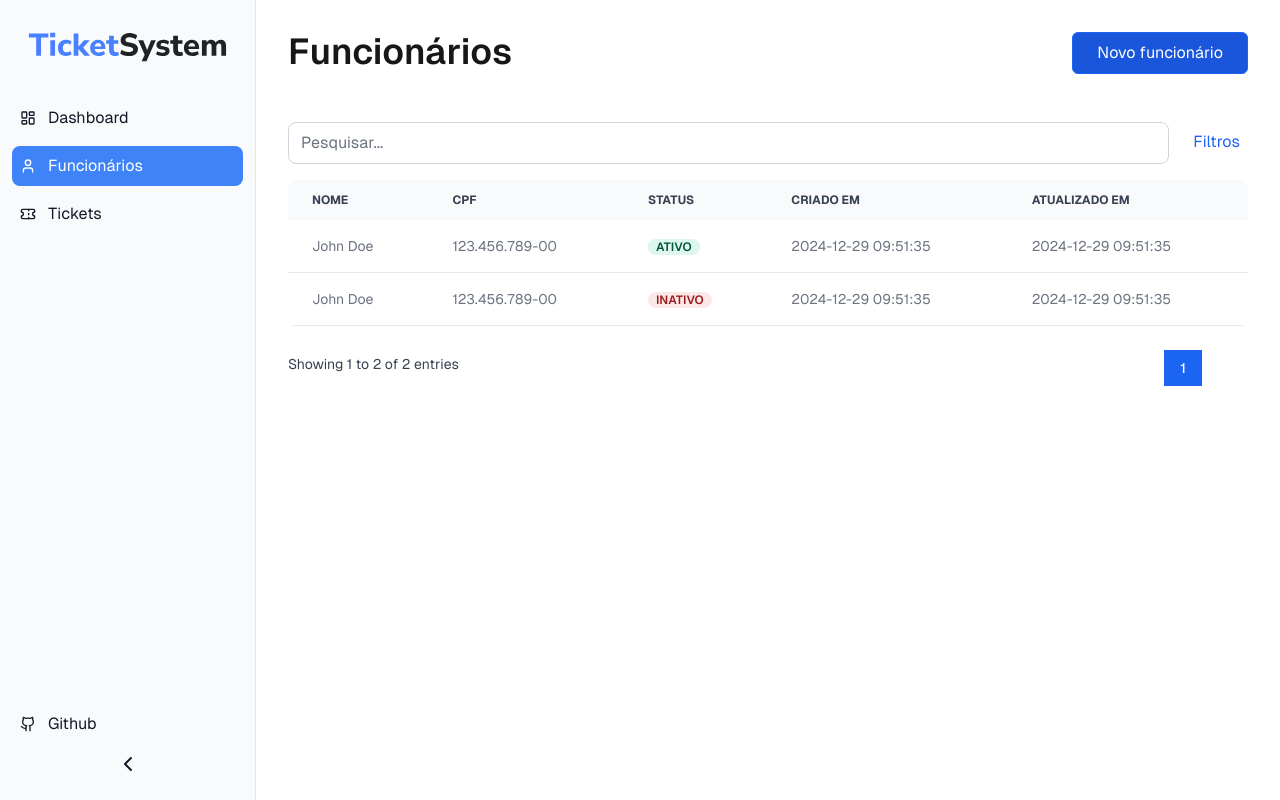
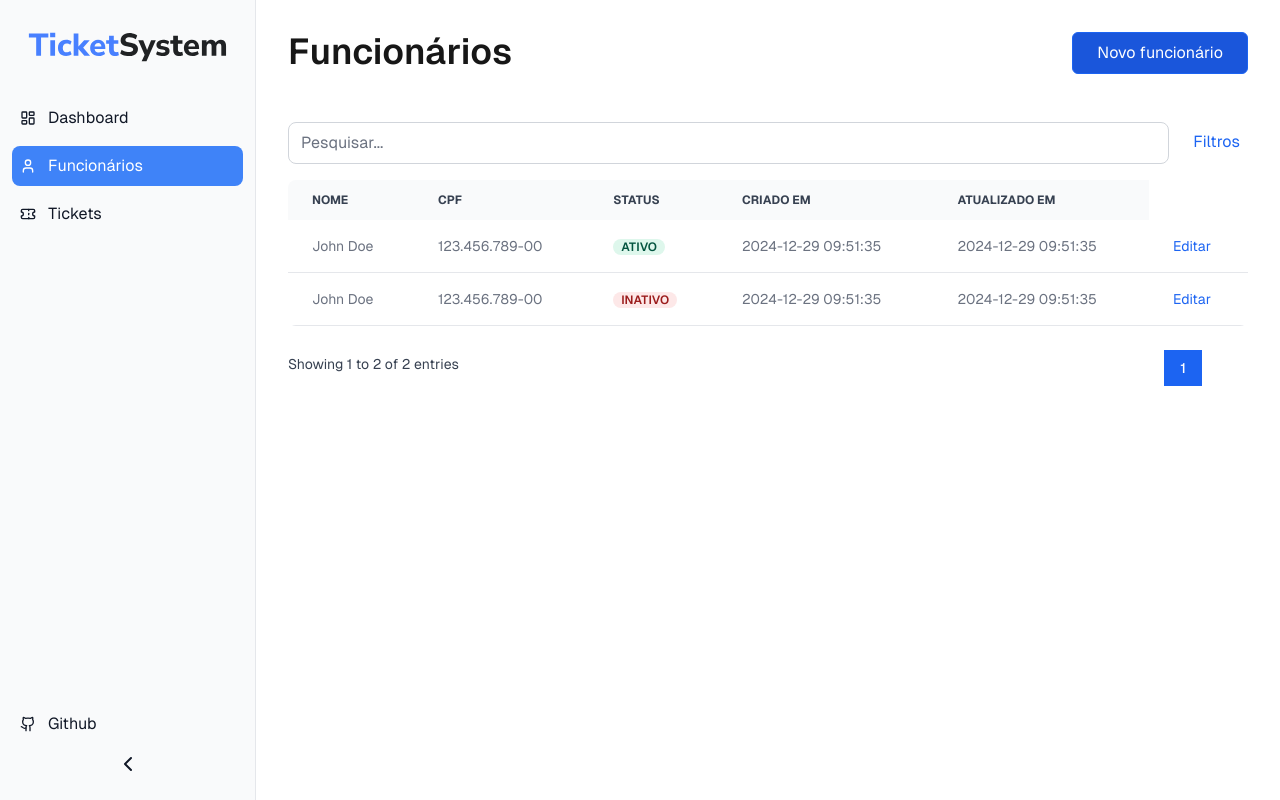
Before and after one commit to euperinotti/food-tickets, a Next.js app in the folder front/: page /funcionarios in a window 1280 px wide. Built offline with nearby package versions, Linux system fonts and the light colour scheme.

Commit message:
refactor: table component

```diff
--- a/front/src/components/ui/Table/index.tsx
+++ b/front/src/components/ui/Table/index.tsx
@@ -1,7 +1,9 @@
 import { useDataTable } from "@/hooks/useDataTable";
 import usePagination from "@/hooks/usePagination";
 import { DataTableReducer } from "@/reducer/DataTableReducer";
+import { Dialog } from "@headlessui/react";
 import { ChangeEvent, useEffect, useState } from "react";
+import { NewEntryForm } from "../Dialog/Forms/NewEmployee";
 import { InputText } from "../Input/InputText";
 import { DateFilter } from "./Filters/DateFilter";
 import { TableHeadCell } from "./HeadCell";
@@ -38,6 +40,14 @@ export const Table = <T extends object>({ data, columns }: TableProps<T>) => {
     sort(column as keyof T);
   };
 
+  const openModal = (row: T) => {
+    setConfig({ ...config, isModalOpen: true, selectedRow: row });
+  };
+
+  const closeModal = () => {
+    setConfig({ ...config, isModalOpen: false, selectedRow: null });
+  };
+
   const handleFilter = (startDate: Date | null, endDate: Date | null) => {
     const filtered = data.filter((item: T) => {
       const createdAt = new Date(item.createdAt);
@@ -60,6 +70,15 @@ export const Table = <T extends object>({ data, columns }: TableProps<T>) => {
 
   return (
     <div className="overflow-visible">
+      {config.isModalOpen && (
+        <Dialog
+          className="fixed z-50"
+          open={config.isModalOpen}
+          onClose={() => closeModal()}
+        >
+          <NewEntryForm entry={config.selectedRow} />
+        </Dialog>
+      )}
       <div className="flex gap-4 mb-4">
         <InputText
           placeholder="Pesquisar..."
@@ -94,6 +113,14 @@ export const Table = <T extends object>({ data, columns }: TableProps<T>) => {
                       : row[column.key as any]}
                   </td>
                 ))}
+                <td className="px-6 py-4">
+                  <button
+                    className="text-blue-600 hover:underline"
+                    onClick={() => openModal(row)}
+                  >
+                    Editar
+                  </button>
+                </td>
               </TableRow>
             ))}
           </tbody>
--- a/front/src/components/ui/Table/types.ts
+++ b/front/src/components/ui/Table/types.ts
@@ -14,4 +14,6 @@ export interface TableConfig<T> {
   sortOrder: "asc" | "desc";
   sortedData: T[];
   rowsPerPage: number;
+  isModalOpen: boolean;
+  selectedRow: T | null;
 }
```
